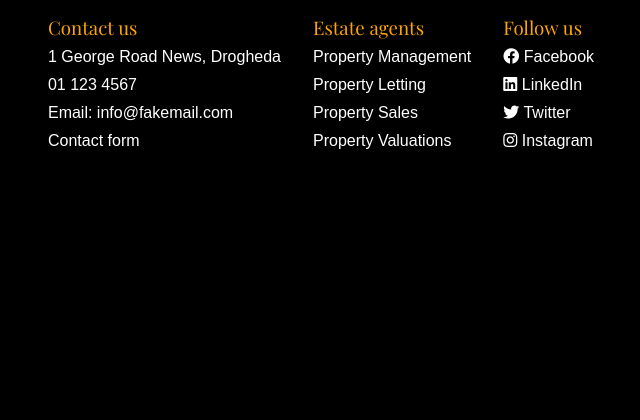
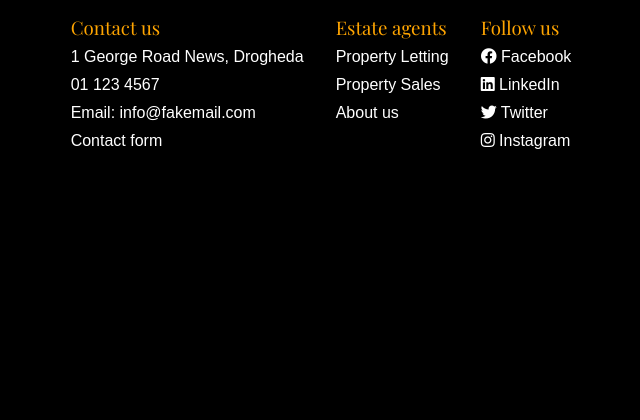
Before and after one commit to victoria-parker/real-estate-website-clone, a PHP site: page /lettings.php in a window 1280 px wide. Shown: the part 168-588 px from the top of the page, without its empty margins (303-943 px from the left). Run offline with PHP 8.4, Linux system fonts and the light colour scheme; data that the repository does not hold is empty; some libraries are stand-ins or nearby versions.

Commit message:
footer links completed

```diff
--- a/includes/footer.php
+++ b/includes/footer.php
@@ -11,10 +11,9 @@
     <div>
         <h3>Estate agents</h3>
          <ul>
-            <li><a href="#">Property Management</a></li>
             <li><a href="lettings.php">Property Letting</a></li>
             <li><a href="sales.php">Property Sales</a></li>
-            <li><a href="#">Property Valuations</a></li>
+            <li><a href="about.php">About us</a></li>
         </ul>
     </div>
     <div>
--- a/style/style.css
+++ b/style/style.css
@@ -259,7 +259,7 @@ footer{
     display: flex;
     flex-direction: row;
     justify-content: center;
-    align-items: center;
+    align-items:top;
     flex-wrap: wrap;
     padding: 1rem 0;
     background-color: black;
```
